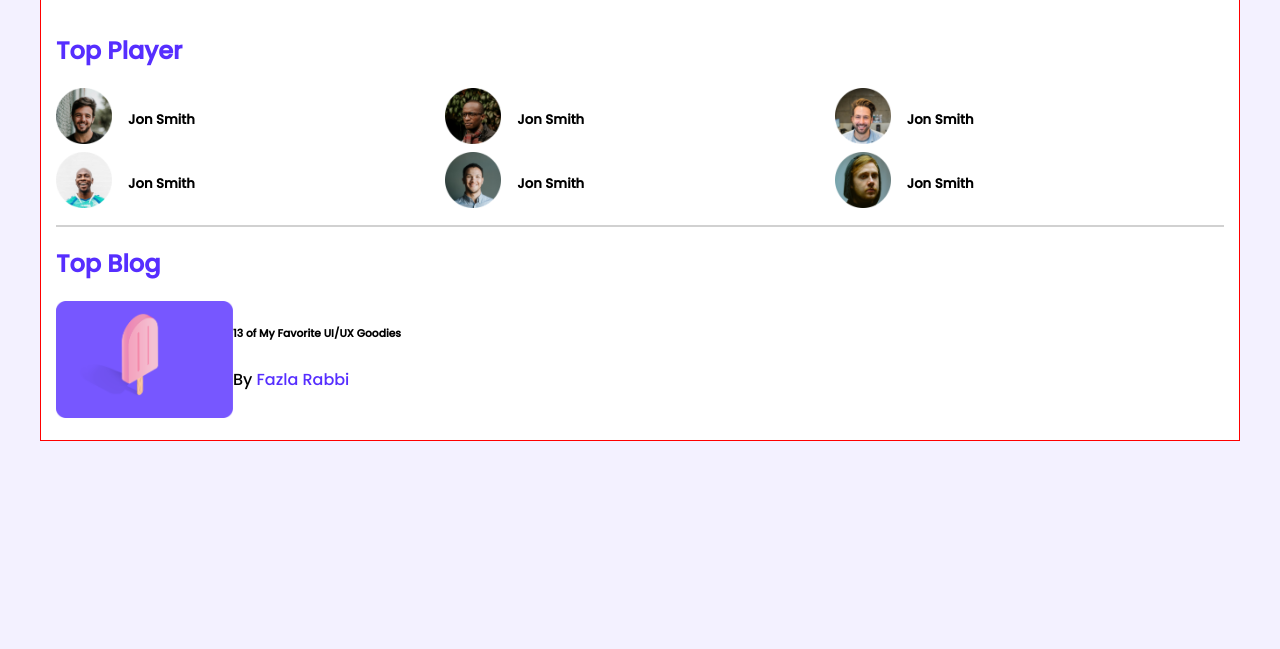
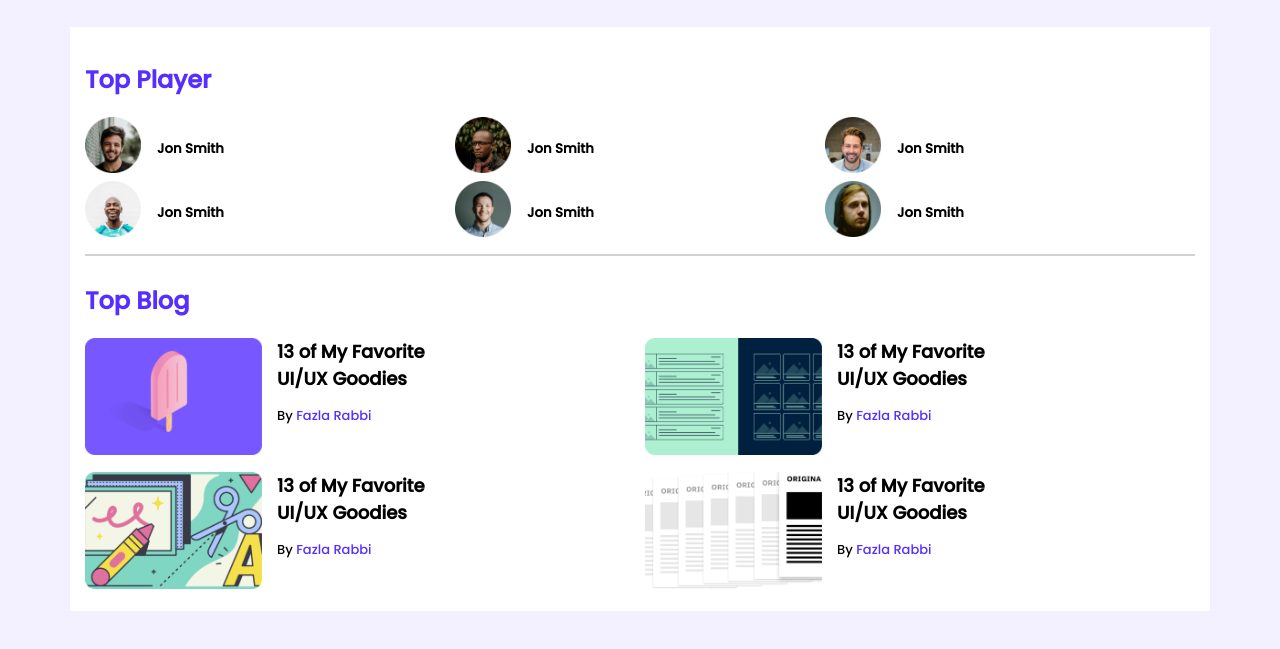
Before and after one commit to fazlarabbi07/leader-board, a plain HTML site: page index.html in a window 1280 px wide. Shown: the part 101-750 px from the top of the page. Drawn offline with Linux system fonts and the light colour scheme.

Commit message:
Top Blog section done

```diff
--- a/css/style.css
+++ b/css/style.css
@@ -7,10 +7,13 @@ body {
     background-color:#F3F1FF;
 }
 /* HEADER STYLE START  */
+main{
 
+    padding: 30px;
+}
 .top-player-top-blog-container{
     background: #FFFFFF;
-    border: 1px solid red;
+
     padding: 15px;
 }
 .nav-container{
@@ -77,6 +80,14 @@ hr{
     border: 1px solid #D1D1D1;
 }
 /* BLOG STYLE START */
+
+.top-blog-section{
+    display: grid;
+    grid-template-columns: repeat(2,1fr);
+    gap: 10px;
+
+
+}
 .blog-item{
     display: flex;
 }
@@ -87,3 +98,24 @@ hr{
 #author-name{
     color: #562EFF;
 }
+
+.blog-description{
+    padding: 0 10px 5px 10px;
+    margin-left: 5px;
+
+}
+.blog-title{
+    width: 164px;
+    height: 68px;
+    margin-top: 0;
+
+
+}
+.blog-title h6{
+    font-size: 18px;
+    margin: 0;
+}
+.blog-author p{
+    margin: 0;
+    font-size: 13px;
+}
--- a/index.html
+++ b/index.html
@@ -110,6 +110,7 @@
             <div class="top-blog-container">
                 <h1 id="color">Top Blog</h1>
                 <div class="top-blog-section">
+                    <!-- blog-1  -->
                     <div class="blog-info">
                         <div class="blog-item">
                             <div class="blog-img">
@@ -128,6 +129,64 @@
                             </div>
                         </div>
                     </div>
+                    <!-- blog-2  -->
+                    <div class="blog-info">
+                        <div class="blog-item">
+                            <div class="blog-img">
+                                <img src="images/blogs/blog-2.png" alt="">
+
+                            </div>
+                            <div class="blog-description">
+
+                                <div class="blog-title">
+                                    <h6>13 of My Favorite
+                                        UI/UX Goodies</h6>
+                                </div>
+                                <div class="blog-author">
+                                    <p> By <span id="author-name" >Fazla Rabbi</span></p>
+                                </div>
+                            </div>
+                        </div>
+                    </div>
+                    <!-- blog-3  -->
+                    <div class="blog-info">
+                        <div class="blog-item">
+                            <div class="blog-img">
+                                <img src="images/blogs/blog-3.png" alt="">
+
+                            </div>
+                            <div class="blog-description">
+
+                                <div class="blog-title">
+                                    <h6>13 of My Favorite
+                                        UI/UX Goodies</h6>
+                                </div>
+                                <div class="blog-author">
+                                    <p> By <span id="author-name" >Fazla Rabbi</span></p>
+                                </div>
+                            </div>
+                        </div>
+                    </div>
+                    <!-- blog-4  -->
+                    <div class="blog-info">
+                        <div class="blog-item">
+                            <div class="blog-img">
+                                <img src="images/blogs/blog-4.png" alt="">
+
+                            </div>
+                            <div class="blog-description">
+
+                                <div class="blog-title">
+                                    <h6>13 of My Favorite
+                                        UI/UX Goodies</h6>
+                                </div>
+                                <div class="blog-author">
+                                    <p> By <span id="author-name" >Fazla Rabbi</span></p>
+                                </div>
+                            </div>
+                        </div>
+                    </div>
+
 
                 </div>
             </div>
```
